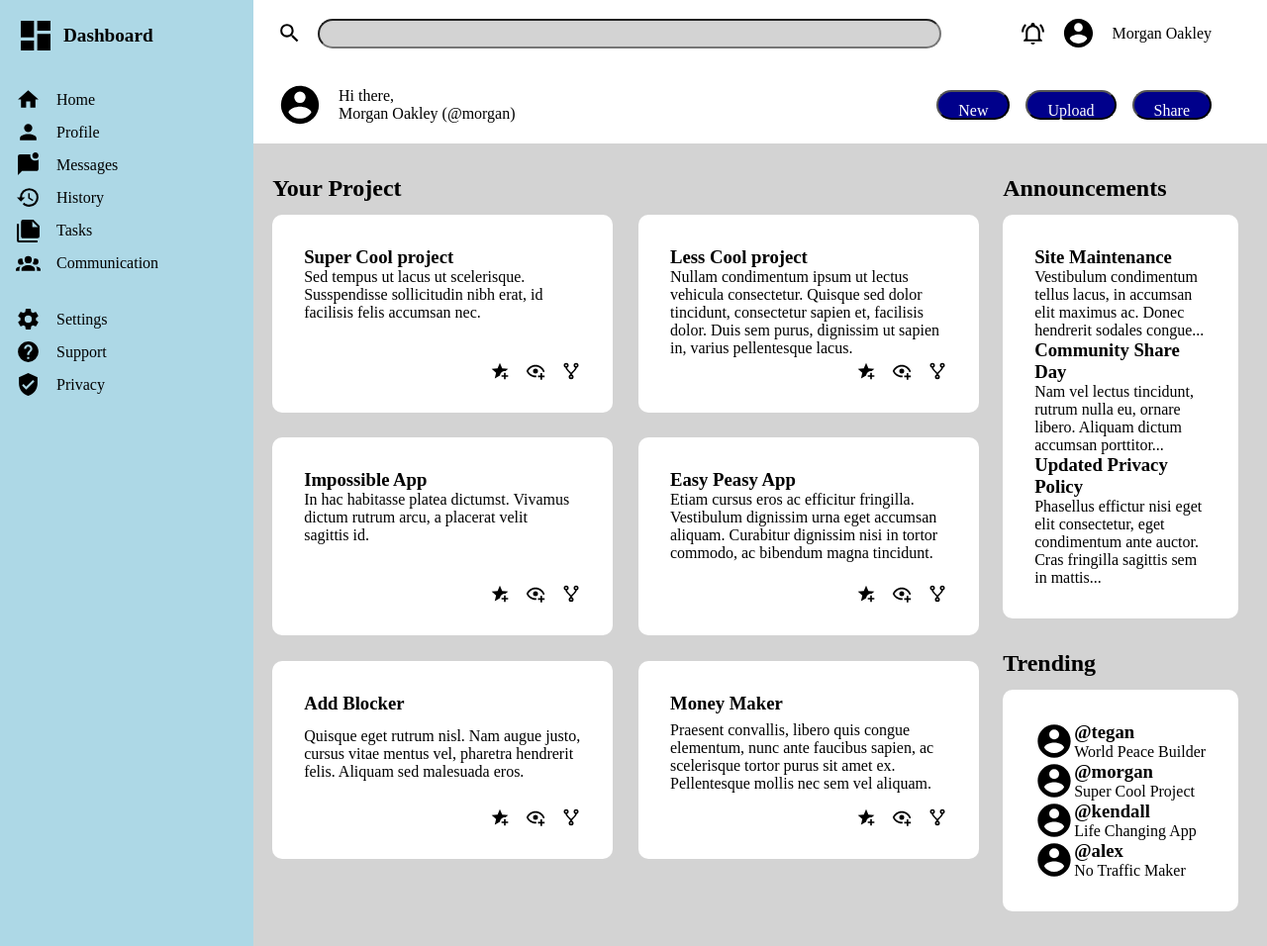
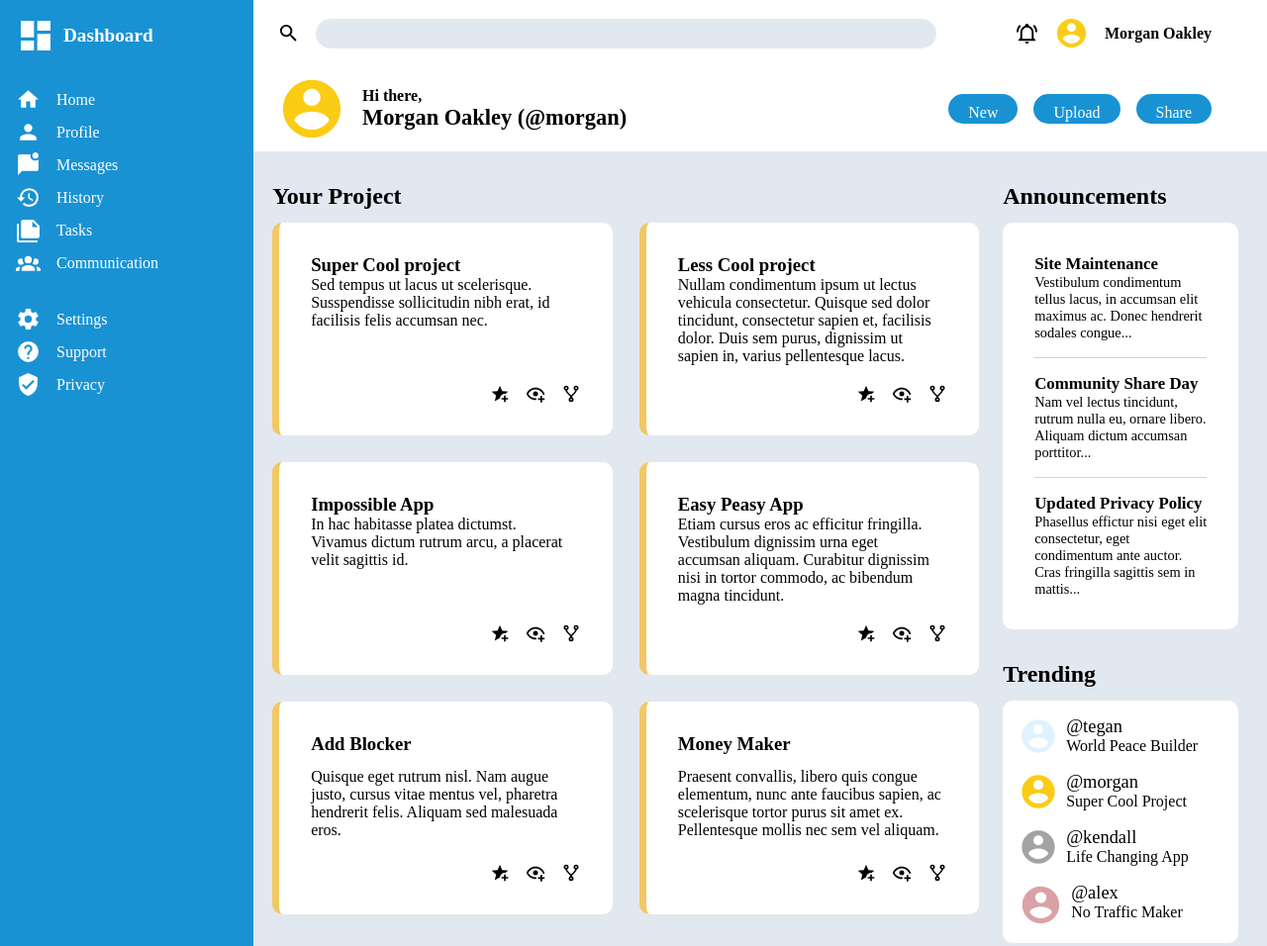
Before and after one commit to l1xwxx/admin-dashboard, a plain HTML site: page index.html in a window 1280 px wide. Shown: the top 956 px of the page at 99% size. Drawn offline with Linux system fonts and the light colour scheme.

Commit message:
day three

```diff
--- a/index.html
+++ b/index.html
@@ -17,43 +17,44 @@
           </svg>
           <h1>Dashboard</h1>
         </span>
-        <nav>
-          <ul>
-            <li>
+        <nav class="sidebar-nav">
+          <ul class="menu">
+            <li class="item">
               <svg xmlns="http://www.w3.org/2000/svg" viewBox="0 0 24 24" height="25" width="25">
                 <title>home</title>
                 <path d="M10,20V14H14V20H19V12H22L12,3L2,12H5V20H10Z" />
               </svg>
               Home
             </li>
-            <li>
+            <li class="item">
               <svg xmlns="http://www.w3.org/2000/svg" viewBox="0 0 24 24" height="25" width="25">
                 <title>account</title>
                 <path d="M12,4A4,4 0 0,1 16,8A4,4 0 0,1 12,12A4,4 0 0,1 8,8A4,4 0 0,1 12,4M12,14C16.42,14 20,15.79 20,18V20H4V18C4,15.79 7.58,14 12,14Z" />
               </svg>
               Profile
             </li>
-            <li>
+            <li class="item">
               <svg xmlns="http://www.w3.org/2000/svg" viewBox="0 0 24 24" height="25" width="25">
                 <title>message-badge</title>
                 <path d="M22 7V16C22 17.1 21.1 18 20 18H6L2 22V4C2 2.9 2.9 2 4 2H14.1C14 2.3 14 2.7 14 3C14 5.8 16.2 8 19 8C20.1 8 21.2 7.6 22 7M16 3C16 4.7 17.3 6 19 6S22 4.7 22 3 20.7 0 19 0 16 1.3 16 3Z" />
               </svg>
               Messages
             </li>
-            <li>
+            <li class="item">
               <svg xmlns="http://www.w3.org/2000/svg" viewBox="0 0 24 24" height="25" width="25">
                 <title>history</title>
                 <path d="M13.5,8H12V13L16.28,15.54L17,14.33L13.5,12.25V8M13,3A9,9 0 0,0 4,12H1L4.96,16.03L9,12H6A7,7 0 0,1 13,5A7,7 0 0,1 20,12A7,7 0 0,1 13,19C11.07,19 9.32,18.21 8.06,16.94L6.64,18.36C8.27,20 10.5,21 13,21A9,9 0 0,0 22,12A9,9 0 0,0 13,3" />
               </svg>
               History
             </li>
-            <li>
+            <li class="item">
               <svg xmlns="http://www.w3.org/2000/svg" viewBox="0 0 24 24" height="25" width="25">
                 <title>note-multiple</title>
                 <path d="M16,9H21.5L16,3.5V9M7,2H17L23,8V18A2,2 0 0,1 21,20H7C5.89,20 5,19.1 5,18V4A2,2 0 0,1 7,2M3,6V22H21V24H3A2,2 0 0,1 1,22V6H3Z" />
               </svg>
-              Tasks</li>
-            <li>
+              Tasks
+            </li>
+            <li class="item">
               <svg xmlns="http://www.w3.org/2000/svg" viewBox="0 0 24 24" height="25" width="25">
                 <title>account-group</title>
                 <path d="M12,5.5A3.5,3.5 0 0,1 15.5,9A3.5,3.5 0 0,1 12,12.5A3.5,3.5 0 0,1 8.5,9A3.5,3.5 0 0,1 12,5.5M5,8C5.56,8 6.08,8.15 6.53,8.42C6.38,9.85 6.8,11.27 7.66,12.38C7.16,13.34 6.16,14 5,14A3,3 0 0,1 2,11A3,3 0 0,1 5,8M19,8A3,3 0 0,1 22,11A3,3 0 0,1 19,14C17.84,14 16.84,13.34 16.34,12.38C17.2,11.27 17.62,9.85 17.47,8.42C17.92,8.15 18.44,8 19,8M5.5,18.25C5.5,16.18 8.41,14.5 12,14.5C15.59,14.5 18.5,16.18 18.5,18.25V20H5.5V18.25M0,20V18.5C0,17.11 1.89,15.94 4.45,15.6C3.86,16.28 3.5,17.22 3.5,18.25V20H0M24,20H20.5V18.25C20.5,17.22 20.14,16.28 19.55,15.6C22.11,15.94 24,17.11 24,18.5V20Z" />
@@ -61,22 +62,22 @@
               Communication
             </li>
           </ul>
-          <ul>
-            <li>
+          <ul class="menu">
+            <li class="item">
               <svg xmlns="http://www.w3.org/2000/svg" viewBox="0 0 24 24" height="25" width="25">
                 <title>cog</title>
                 <path d="M12,15.5A3.5,3.5 0 0,1 8.5,12A3.5,3.5 0 0,1 12,8.5A3.5,3.5 0 0,1 15.5,12A3.5,3.5 0 0,1 12,15.5M19.43,12.97C19.47,12.65 19.5,12.33 19.5,12C19.5,11.67 19.47,11.34 19.43,11L21.54,9.37C21.73,9.22 21.78,8.95 21.66,8.73L19.66,5.27C19.54,5.05 19.27,4.96 19.05,5.05L16.56,6.05C16.04,5.66 15.5,5.32 14.87,5.07L14.5,2.42C14.46,2.18 14.25,2 14,2H10C9.75,2 9.54,2.18 9.5,2.42L9.13,5.07C8.5,5.32 7.96,5.66 7.44,6.05L4.95,5.05C4.73,4.96 4.46,5.05 4.34,5.27L2.34,8.73C2.21,8.95 2.27,9.22 2.46,9.37L4.57,11C4.53,11.34 4.5,11.67 4.5,12C4.5,12.33 4.53,12.65 4.57,12.97L2.46,14.63C2.27,14.78 2.21,15.05 2.34,15.27L4.34,18.73C4.46,18.95 4.73,19.03 4.95,18.95L7.44,17.94C7.96,18.34 8.5,18.68 9.13,18.93L9.5,21.58C9.54,21.82 9.75,22 10,22H14C14.25,22 14.46,21.82 14.5,21.58L14.87,18.93C15.5,18.67 16.04,18.34 16.56,17.94L19.05,18.95C19.27,19.03 19.54,18.95 19.66,18.73L21.66,15.27C21.78,15.05 21.73,14.78 21.54,14.63L19.43,12.97Z" />
               </svg>
               Settings
             </li>
-            <li>
+            <li class="item">
               <svg xmlns="http://www.w3.org/2000/svg" viewBox="0 0 24 24" height="25" width="25">
                 <title>help-circle</title>
                 <path d="M15.07,11.25L14.17,12.17C13.45,12.89 13,13.5 13,15H11V14.5C11,13.39 11.45,12.39 12.17,11.67L13.41,10.41C13.78,10.05 14,9.55 14,9C14,7.89 13.1,7 12,7A2,2 0 0,0 10,9H8A4,4 0 0,1 12,5A4,4 0 0,1 16,9C16,9.88 15.64,10.67 15.07,11.25M13,19H11V17H13M12,2A10,10 0 0,0 2,12A10,10 0 0,0 12,22A10,10 0 0,0 22,12C22,6.47 17.5,2 12,2Z" />
               </svg>
               Support
             </li>
-            <li>
+            <li class="item">
               <svg xmlns="http://www.w3.org/2000/svg" viewBox="0 0 24 24" height="25" width="25">
                 <title>shield-check</title>
                 <path d="M10,17L6,13L7.41,11.59L10,14.17L16.59,7.58L18,9M12,1L3,5V11C3,16.55 6.84,21.74 12,23C17.16,21.74 21,16.55 21,11V5L12,1Z" />
@@ -88,18 +89,18 @@
       </aside>
       <header class="topbar">
         <div class="search_bar">
-          <svg xmlns="http://www.w3.org/2000/svg" viewBox="0 0 24 24" height="25" width="25">
+          <svg xmlns="http://www.w3.org/2000/svg" viewBox="0 0 24 24" height="23" width="23">
             <title>magnify</title>
             <path d="M9.5,3A6.5,6.5 0 0,1 16,9.5C16,11.11 15.41,12.59 14.44,13.73L14.71,14H15.5L20.5,19L19,20.5L14,15.5V14.71L13.73,14.44C12.59,15.41 11.11,16 9.5,16A6.5,6.5 0 0,1 3,9.5A6.5,6.5 0 0,1 9.5,3M9.5,5C7,5 5,7 5,9.5C5,12 7,14 9.5,14C12,14 14,12 14,9.5C14,7 12,5 9.5,5Z" />
           </svg>
           <input type="search" aria-label="search">
         </div>
         <div class="actions">
-          <svg xmlns="http://www.w3.org/2000/svg" viewBox="0 0 24 24" height="25" width="25">
+          <svg xmlns="http://www.w3.org/2000/svg" viewBox="0 0 24 24" height="23" width="23">
             <title>bell-ring-outline</title>
             <path d="M10,21H14A2,2 0 0,1 12,23A2,2 0 0,1 10,21M21,19V20H3V19L5,17V11C5,7.9 7.03,5.17 10,4.29C10,4.19 10,4.1 10,4A2,2 0 0,1 12,2A2,2 0 0,1 14,4C14,4.1 14,4.19 14,4.29C16.97,5.17 19,7.9 19,11V17L21,19M17,11A5,5 0 0,0 12,6A5,5 0 0,0 7,11V18H17V11M19.75,3.19L18.33,4.61C20.04,6.3 21,8.6 21,11H23C23,8.07 21.84,5.25 19.75,3.19M1,11H3C3,8.6 3.96,6.3 5.67,4.61L4.25,3.19C2.16,5.25 1,8.07 1,11Z" />
           </svg>
-          <svg xmlns="http://www.w3.org/2000/svg" viewBox="0 0 24 24" height="35" width="35">
+          <svg xmlns="http://www.w3.org/2000/svg" viewBox="0 0 24 24" height="35" width="35" class="morgan">
             <title>account-circle</title>
             <path d="M12,19.2C9.5,19.2 7.29,17.92 6,16C6.03,14 10,12.9 12,12.9C14,12.9 17.97,14 18,16C16.71,17.92 14.5,19.2 12,19.2M12,5A3,3 0 0,1 15,8A3,3 0 0,1 12,11A3,3 0 0,1 9,8A3,3 0 0,1 12,5M12,2A10,10 0 0,0 2,12A10,10 0 0,0 12,22A10,10 0 0,0 22,12C22,6.47 17.5,2 12,2Z" />
           </svg>
@@ -108,7 +109,7 @@
       </header>
       <div class="page-header">
         <div class="greeting">
-          <svg xmlns="http://www.w3.org/2000/svg" viewBox="0 0 24 24" height="46" width="46">
+          <svg xmlns="http://www.w3.org/2000/svg" viewBox="0 0 24 24" height="70" width="70" class="morgan">
             <title>account-circle</title>
             <path d="M12,19.2C9.5,19.2 7.29,17.92 6,16C6.03,14 10,12.9 12,12.9C14,12.9 17.97,14 18,16C16.71,17.92 14.5,19.2 12,19.2M12,5A3,3 0 0,1 15,8A3,3 0 0,1 12,11A3,3 0 0,1 9,8A3,3 0 0,1 12,5M12,2A10,10 0 0,0 2,12A10,10 0 0,0 12,22A10,10 0 0,0 22,12C22,6.47 17.5,2 12,2Z" />
           </svg>
@@ -124,7 +125,7 @@
         </div>
       </div>
       <main>
-        <section class="content">
+        <section class="main-content">
           <h2>Your Project</h2>
           <div class="cards">
             <article class="card">
@@ -264,7 +265,7 @@
             <article class="block">
               <ul>
                 <li>
-                  <svg xmlns="http://www.w3.org/2000/svg" viewBox="0 0 24 24" height="40" width="40">
+                  <svg xmlns="http://www.w3.org/2000/svg" viewBox="0 0 24 24" height="40" width="40" class="tegan">
                     <title>account-circle</title>
                     <path d="M12,19.2C9.5,19.2 7.29,17.92 6,16C6.03,14 10,12.9 12,12.9C14,12.9 17.97,14 18,16C16.71,17.92 14.5,19.2 12,19.2M12,5A3,3 0 0,1 15,8A3,3 0 0,1 12,11A3,3 0 0,1 9,8A3,3 0 0,1 12,5M12,2A10,10 0 0,0 2,12A10,10 0 0,0 12,22A10,10 0 0,0 22,12C22,6.47 17.5,2 12,2Z" />
                   </svg>
@@ -274,7 +275,7 @@
                   </div>
                 </li>
                 <li>
-                  <svg xmlns="http://www.w3.org/2000/svg" viewBox="0 0 24 24" height="40" width="40">
+                  <svg xmlns="http://www.w3.org/2000/svg" viewBox="0 0 24 24" height="40" width="40" class="morgan">
                     <title>account-circle</title>
                     <path d="M12,19.2C9.5,19.2 7.29,17.92 6,16C6.03,14 10,12.9 12,12.9C14,12.9 17.97,14 18,16C16.71,17.92 14.5,19.2 12,19.2M12,5A3,3 0 0,1 15,8A3,3 0 0,1 12,11A3,3 0 0,1 9,8A3,3 0 0,1 12,5M12,2A10,10 0 0,0 2,12A10,10 0 0,0 12,22A10,10 0 0,0 22,12C22,6.47 17.5,2 12,2Z" />
                   </svg>
@@ -284,7 +285,7 @@
                   </div>
                 </li>
                 <li>
-                  <svg xmlns="http://www.w3.org/2000/svg" viewBox="0 0 24 24" height="40" width="40">
+                  <svg xmlns="http://www.w3.org/2000/svg" viewBox="0 0 24 24" height="40" width="40" class="kendall">
                     <title>account-circle</title>
                     <path d="M12,19.2C9.5,19.2 7.29,17.92 6,16C6.03,14 10,12.9 12,12.9C14,12.9 17.97,14 18,16C16.71,17.92 14.5,19.2 12,19.2M12,5A3,3 0 0,1 15,8A3,3 0 0,1 12,11A3,3 0 0,1 9,8A3,3 0 0,1 12,5M12,2A10,10 0 0,0 2,12A10,10 0 0,0 12,22A10,10 0 0,0 22,12C22,6.47 17.5,2 12,2Z" />
                   </svg>
@@ -294,7 +295,7 @@
                   </div>
                 </li>
                 <li>
-                  <svg xmlns="http://www.w3.org/2000/svg" viewBox="0 0 24 24" height="40" width="40">
+                  <svg xmlns="http://www.w3.org/2000/svg" viewBox="0 0 24 24" height="45" width="45" class="alex">
                     <title>account-circle</title>
                     <path d="M12,19.2C9.5,19.2 7.29,17.92 6,16C6.03,14 10,12.9 12,12.9C14,12.9 17.97,14 18,16C16.71,17.92 14.5,19.2 12,19.2M12,5A3,3 0 0,1 15,8A3,3 0 0,1 12,11A3,3 0 0,1 9,8A3,3 0 0,1 12,5M12,2A10,10 0 0,0 2,12A10,10 0 0,0 12,22A10,10 0 0,0 22,12C22,6.47 17.5,2 12,2Z" />
                   </svg>
--- a/style.css
+++ b/style.css
@@ -2,6 +2,33 @@
   margin: 0;
   padding: 0;
   box-sizing: border-box;
+}
+
+:root {
+  --blue-500: #1992D4;
+  --orange-500: #F2C764;
+  --grey-100: #E2E8F0;
+
+  --color-primary: var(--blue-500);
+  --color-accent: var(--orange-500);
+  --color-default: var(--grey-100);
+}
+
+/* Profile pictures */
+.morgan {
+  fill: #FACC15;
+}
+
+.tegan {
+  fill: #E0F2FE;
+}
+
+.kendall {
+  fill: #A3A3A3;
+}
+
+.alex {
+  fill: #DAA2A6;
 }
 
 /* Remove the defaut styling of lists */
@@ -10,7 +37,7 @@
   list-style-type: none;
 }
 
-/* Styling native UI */
+/* Styling native UI componenets */
 button, input {
   font-family: inherit;
   font-size: 100%;
@@ -20,9 +47,10 @@ button, input {
   padding: 10px 20px;
   height: 30px;
   border-radius: 15px;
+  border: none;
 }
 
-/* The layout of the page */
+/* Use grid layout for the page */
 .container {
   display: grid;
   grid-template:
@@ -43,29 +71,32 @@ main {
   grid-area: main;
 }
 
-/* Formatting the sidebar */
+/* SIDEBAR */
+
+/* Add padding to sidebar */
 .sidebar {
   padding: 1rem;
 }
 
-/* Formatting sidebar rows */
+/* Add vertical gaps between logo and sidebar navigation menus */
 .sidebar,
-.sidebar nav {
+.sidebar-nav {
   display: grid;
-  grid-template-rows: min-content min-content; /* Is it okay to need to use min-content here? Maybe I should've used flexbox instead because it relies on intrinsic sizing to determine the size of content? */
+  grid-template-rows: max-content max-content;
   gap: 2rem;
 }
 
-.sidebar nav ul {
+/* Add vertical gaps between items of sidebar navigation menus */
+.sidebar-nav .menu {
   display: grid;
   gap: 0.5rem;
 }
 
-/* Formatting sidebar columns */
+/* Add horizontal gaps between icons and text and center them */
 .sidebar .logo,
-.sidebar nav ul li {
+.sidebar .sidebar-nav .menu .item {
   display: grid;
-  grid-template-columns: min-content min-content; /* Is it okay to need to use min-content here? Maybe I should've used flexbox instead because it relies on intrinsic sizing to determine the size of content? */
+  grid-template-columns: max-content max-content;
   align-items: center;
 }
 
@@ -73,23 +104,42 @@ main {
   gap: 0.5rem;
 }
 
-.sidebar nav ul li {
+.sidebar .sidebar-nav .menu .item {
   gap: 1rem;
 }
 
-/* Styling the sidebar */
-
-/* Colors */
+/* Change color of sidebar to blue */
 .sidebar {
-  background-color: lightblue;
+  background-color: var(--color-primary);
 }
 
-/* Fonts */
+/* Change color of icons and text to white */
+.sidebar > *,
+.sidebar svg {
+  color: white;
+  fill: white;
+}
+
+/* Change logo text size */
 .sidebar .logo {
   font-size: 0.8em;
 }
 
-/* Formatting topbar columns */
+/* TOPBAR AND PAGE HEADER */
+
+/* Add padding and gap to topbar and page header and center them */
+.topbar .search_bar,
+.topbar .actions,
+.page-header .greeting,
+.page-header .actions {
+  align-items: center;
+  padding: 1rem 3.5rem 0.5rem 1.5rem;
+  gap: 1rem;
+}
+
+/* TOPBAR */
+
+/* Align search bar and actions */
 .topbar {
   display: grid;
   grid-template-columns: 1fr auto;
@@ -109,15 +159,19 @@ main {
   grid-template-columns: auto auto auto;
 }
 
-/* Styling the topbar */
-
-/* Colors */
+/* Change color of search bar to grey */
 .search_bar input {
-  background-color: lightgrey;
+  background-color: var(--color-default);
 }
 
-/* Fonts */
+/* Change account font weight */
+.actions {
+  font-weight: bold;
+}
 
+/* PAGE HEADER */
+
+/* Align greeting, text, and actions */
 .page-header {
   grid-area: page-header;
   display: grid;
@@ -125,7 +179,6 @@ main {
   justify-content: space-between;
 }
 
-/* Formatting page header columns */
 .page-header .greeting {
   display: grid;
   grid-template-columns: auto auto;
@@ -136,66 +189,78 @@ main {
   grid-template-columns: auto auto auto;
 }
 
-/* Styling the page header */
-
-/* Colors */
+/* Change color of buttons to blue and color of text to white */
 .page-header .actions button {
-  background-color: darkblue;
+  background-color: var(--color-primary);
   color: white;
 }
 
-/* Fonts */
-
-/* Formatting topbar and page header contents*/
-.topbar .search_bar,
-.topbar .actions,
-.page-header .greeting,
-.page-header .actions {
-  align-items: center;
-  padding: 1rem 3.5rem 1rem 1.5rem;
-  gap: 1rem;
+/* Change username text size */
+.greeting .text p:nth-child(2) {
+  font-size: 1.4rem;
 }
 
-/* The layout of the main part of the page */
+/* Change greeting font weight */
+.greeting .text {
+  font-weight: bold;
+}
+
+/* MAIN */
+
+/* Use grid layout for main content */
 main {
   display: grid;
   grid-template:
-   "content pannel" auto / 3fr 1fr;
+   "main-content pannel" auto / 3fr 1fr;
 }
 
 .pannel {
   grid-area: pannel;
 }
 
-.content {
-  grid-area: content;
+.main-content {
+  grid-area: main-content;
 }
 
-/* Formatting the main part of the page */
+/* Add padding to main and gap between project, announcements, and trending */
 main {
   padding: 2rem 1.8rem 3rem 1.2rem;
   gap: 1.5rem;
 }
 
-/* Formatting main part of the page rows */
-.content {
+/* Align project, announcements, and trending */
+.main-content {
   grid-template-rows: min-content min-content;
 }
 
-/* Formatting main part of the page columns */
-.content .cards {
+.main-content,
+.pannel .announcements,
+.pannel .trending {
   display: grid;
-  grid-template-columns: repeat(auto-fit, minmax(267px, 1fr));
-  gap: 1.6rem;
+  gap: 0.8rem;
 }
 
-.content .cards .card {
-  height: 200px;
+
+/* Align cards and add gap between them */
+.main-content .cards {
   display: grid;
+  grid-template-columns: repeat(auto-fit, minmax(282px, 1fr));
+  gap: 1.7rem;
 }
 
-.content .cards .card .text {
+/* Add height to cards */
+.main-content .cards .card {
+  height: 215px;
+}
+
+/* Align card text */
+.main-content .cards .card .text {
   padding-right: 0.5rem;
+}
+
+/* Align card actions */
+.main-content .cards .card {
+  display: grid;
 }
 
 .card .actions {
@@ -206,46 +271,88 @@ main {
   gap: 1rem;
 }
 
-/* Styling the main part of the page */
-
-/* Colors */
+/* Change main color to grey */
 main {
-  background-color: lightgrey;
+  background-color: var(--color-default);
 }
 
-/* Fonts */
+/* Change card side color to orange */
+.card {
+  border-left: 7px solid var(--color-accent);
+}
 
-/* Formatting aside rows */
+/* PANNEL */
+
+/* Align announcements and trending */
 .pannel {
   display: grid;
   grid-template-rows: min-content min-content;
   gap: 2rem;
 }
 
-/* Formatting aside columns */
+/* Add grey stripes to announcements */
+.announcements .block ul li:first-child {
+  padding-bottom: 1rem;
+}
+
+.announcements .block ul li:not(:first-child):not(:last-child) {
+  padding: 1rem 0;
+}
+
+.announcements .block ul li:last-child {
+  padding-top: 1rem;
+}
+
+.announcements .block ul li:not(:last-child) {
+  border-bottom: 1px solid lightgrey;
+}
+
+/* Align profile pictures, usernames, and text */
 .trending .block ul li {
   display: grid;
   grid-template-columns: auto 1fr;
 }
 
-/* Formatting main and aside rows */
-.content,
-.pannel .announcements,
-.pannel .trending {
-  display: grid;
-  gap: 0.8rem;
+/* Change announcements text size */
+.announcements .block ul {
+  font-size: 0.9em
 }
 
 /* Formatting cards and blocks */
 .card,
-.block {
+.announcements .block {
   padding: 2rem;
   border-radius: 10px;
 }
 
+.trending .block {
+  padding: 1rem;
+  border-radius: 10px;
+}
+
+.trending .block h3 {
+  font-size: 1.15em;
+  font-weight: normal;
+}
+
+.trending .block ul li:first-child {
+  padding-bottom: 0.5rem;
+}
+
+.trending .block ul li:not(:first-child):not(:last-child) {
+  padding: 0.5rem 0;
+}
+
+.trending .block ul li:last-child {
+  padding-top: 0.5rem;
+}
+
+.trending .block ul li {
+  display: grid;
+  gap: 0.5rem;
+}
+
 /* Styling cards and blocks */
-
-/* Color */
 .card,
 .block {
   background-color: white;
```
